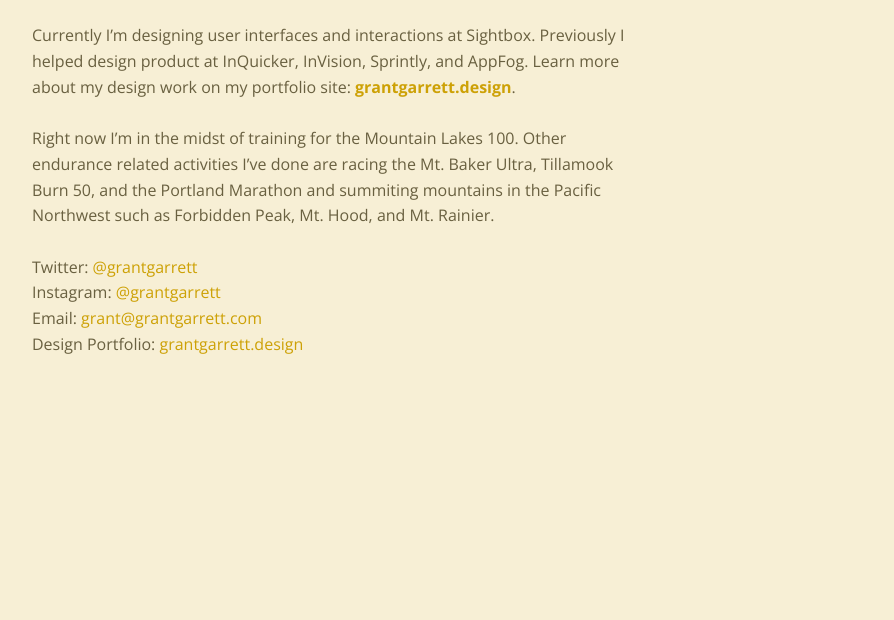
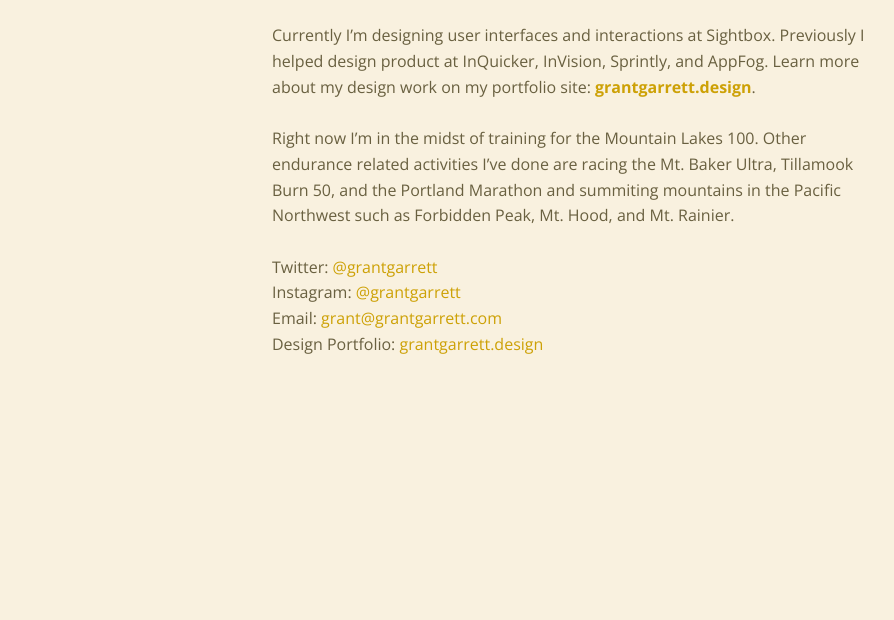
Before and after one commit to grantgarrett/grantgarrett-2019, a Gatsby site: page / in a window 1280 px wide. Shown: the part 180-800 px from the top of the page, without its empty margins (68-962 px from the left). Built offline with nearby package versions, Linux system fonts and the light colour scheme; Gatsby itself is replaced by a stand-in of ours.

Commit message:
less yellow cream and center

```diff
--- a/src/components/styles.scss
+++ b/src/components/styles.scss
@@ -1,7 +1,7 @@
 @import url("https://fonts.googleapis.com/css?family=Lato:700,900");
 @import url("https://fonts.googleapis.com/css?family=Open+Sans:300,300i,400,400i,700,700i");
 
-$cream: #f7efd5;
+$cream: #f9f1df;
 $cream-header: #493b06;
 $cream-subhead: #968855;
 $cream-paragraph: #696040;
@@ -14,6 +14,7 @@
 }
 main {
   max-width: 600px;
+  margin: auto;
 }
 
 h1 {
```
